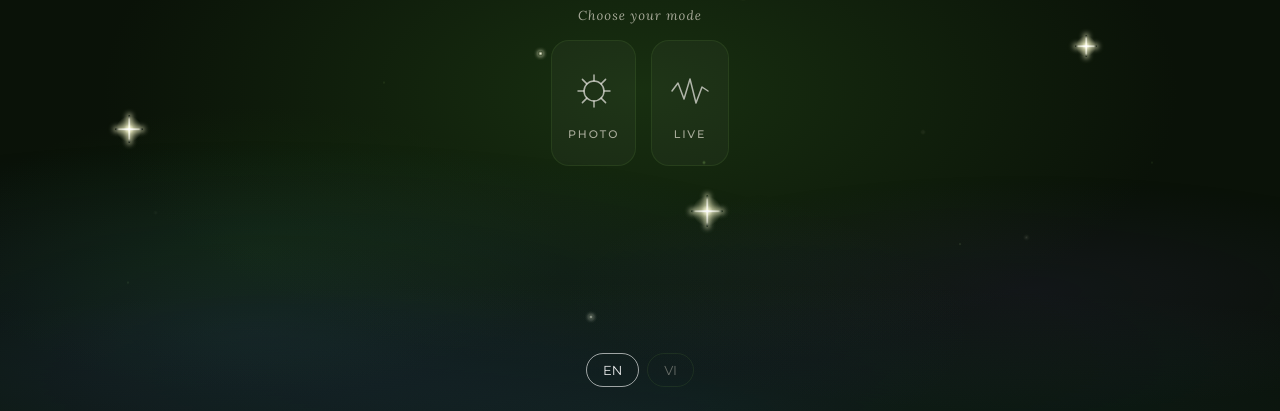
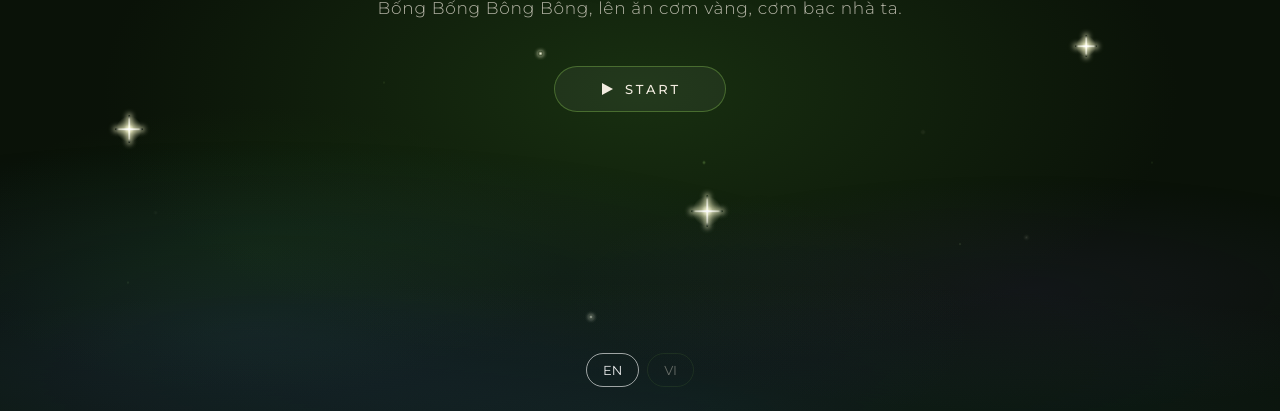
Before and after one commit to phamhuutri108/sound-of-life, a website built with Vite: page index.html in a window 1280 px wide. Shown: the part 389-800 px from the top of the page. Built offline with nearby package versions, Linux system fonts and the light colour scheme.

Commit message:
UI: replace mode cards with Start button; add ghost notes for sparse images
- index.html: replace two mode cards (Photo/Live) with a single Start button;
  hide switchBtn — live mode is invisible but code remains intact
- style.css: add .splash-start-btn styles (pill button, consistent with theme)
- main.js: wire startBtn → selectMode('photo'); remove modeCard listeners
- detection.js: buildPhotoMelody pass 3 — ghost note fill
  * columns with zero real detected notes receive a ghost note every 4 empty
    columns, pitch derived from column average brightness (bright→high, dark→low)
  * ghost notes fire at confidence=0 (minimum velocity ~0.42, subtle)
  * duration = 3× step width so sustained instruments bloom naturally
  * this ensures even sparse/uniform images produce a continuous flowing melody

Co-Authored-By: Claude Sonnet 4.6 <noreply@anthropic.com>

```diff
--- a/index.html
+++ b/index.html
@@ -65,34 +65,13 @@
     <div class="splash-title" id="txt-app-title">Sound of Life</div>
     <div class="splash-subtitle" id="txt-tagline">Bống Bống Bông Bông, lên ăn cơm vàng, cơm bạc nhà ta.</div>
 
-    <!-- Mode cards — directly on splash -->
-    <div class="splash-modes">
-      <div class="splash-mode-label" id="txt-choose-mode">Choose your mode</div>
-      <div class="mode-cards-row">
-        <div class="mode-card" id="modeCardPhoto">
-          <!-- Aperture / shutter icon -->
-          <svg width="44" height="44" viewBox="0 0 44 44" fill="none" stroke="rgba(240,237,232,0.7)" stroke-width="1.5" stroke-linecap="round" stroke-linejoin="round">
-            <circle cx="22" cy="22" r="10"/>
-            <line x1="22" y1="12" x2="22" y2="6"/>
-            <line x1="22" y1="38" x2="22" y2="32"/>
-            <line x1="12" y1="22" x2="6" y2="22"/>
-            <line x1="38" y1="22" x2="32" y2="22"/>
-            <line x1="14.9" y1="14.9" x2="10.4" y2="10.4"/>
-            <line x1="33.6" y1="33.6" x2="29.1" y2="29.1"/>
-            <line x1="29.1" y1="14.9" x2="33.6" y2="10.4"/>
-            <line x1="10.4" y1="33.6" x2="14.9" y2="29.1"/>
-          </svg>
-          <div class="mode-card-title" id="txt-photo-mode">Photo</div>
-        </div>
-        <div class="mode-card" id="modeCardLive">
-          <!-- Waveform / live icon -->
-          <svg width="44" height="44" viewBox="0 0 44 44" fill="none" stroke="rgba(240,237,232,0.7)" stroke-width="1.5" stroke-linecap="round" stroke-linejoin="round">
-            <polyline points="4,22 10,14 16,30 22,10 28,34 34,18 40,22"/>
-          </svg>
-          <div class="mode-card-title" id="txt-live-mode">Live</div>
-        </div>
-      </div>
-    </div>
+    <!-- Single start button -->
+    <button class="splash-start-btn" id="startBtn">
+      <svg width="16" height="16" viewBox="0 0 16 16" fill="currentColor" aria-hidden="true">
+        <polygon points="3,2 14,8 3,14"/>
+      </svg>
+      <span id="txt-start">Start</span>
+    </button>
 
     <div class="splash-lang">
       <button class="lang-btn active" id="langEN">EN</button>
@@ -246,8 +225,8 @@
       </button>
       <input type="file" accept="image/*" id="photoImport" style="display:none">
 
-      <!-- Mode switch -->
-      <button class="toolbar-btn" id="switchBtn">
+      <!-- Mode switch (hidden — live mode is not exposed) -->
+      <button class="toolbar-btn" id="switchBtn" style="display:none">
         <span class="toolbar-btn-icon">
           <svg width="22" height="22" viewBox="0 0 22 22" fill="none" stroke="currentColor" stroke-width="1.8" stroke-linecap="round" stroke-linejoin="round">
             <rect x="3" y="3" width="7" height="7" rx="1.5"/>
--- a/src/detection.js
+++ b/src/detection.js
@@ -211,6 +211,45 @@ export function buildPhotoMelody(staffData, sensitivity, scanSpeed) {
       }
     }
   }
+
+  // Pass 3: ghost note fill.
+  // Columns with zero real detected notes get a subtle ghost note derived from
+  // column brightness: dark column → low pitch, bright column → high pitch.
+  // Ghost notes fire every GHOST_EVERY empty columns so they don't cluster.
+  // They fill melodic gaps so even sparse/uniform images produce flowing music.
+  const W = _photoCacheW;
+  const H = PHOTO_SCAN_H;
+  const GHOST_EVERY = 4; // one ghost note per 4 empty columns
+  const GHOST_DURATION = secPerStep * 3; // 3× step width — enough for sustained instruments
+  let emptyStreak = 0;
+  for (let i = 0; i < N; i++) {
+    const hasRealNote = melody[i].results.some(r => r.isNoteStart);
+    if (hasRealNote) { emptyStreak = 0; continue; }
+    emptyStreak++;
+    if (emptyStreak % GHOST_EVERY !== 0) continue;
+
+    // Compute average brightness for this column from the photo cache
+    const frac = Math.max(0, Math.min(1, melody[i].x / (_photoCacheDispW || W)));
+    const cx   = Math.round(frac * (W - 1));
+    const x0   = Math.max(0, cx - 2), x1 = Math.min(W - 1, cx + 2);
+    let brightSum = 0, brightCnt = 0;
+    for (let y = 0; y < H; y++) {
+      for (let x = x0; x <= x1; x++) {
+        brightSum += _photoCache[y * W + x];
+        brightCnt++;
+      }
+    }
+    const avgBright = brightCnt > 0 ? brightSum / brightCnt : 128;
+
+    // Map brightness → note index: dark (0) = low note (0), bright (255) = high note (M-1)
+    const ni = Math.round((avgBright / 255) * (M - 1));
+    melody[i].results[ni].detected    = true;
+    melody[i].results[ni].isNoteStart = true;
+    melody[i].results[ni].durationSecs = GHOST_DURATION;
+    melody[i].results[ni].confidence  = 0.0; // minimum velocity (~0.42) — subtle
+    melody[i].results[ni].isGhost     = true;
+  }
+
   _photoMelody = melody;
 }
 
--- a/src/main.js
+++ b/src/main.js
@@ -949,9 +949,8 @@ function wireUI() {
   document.getElementById('langEN').addEventListener('click', () => setLanguage('en', { isPlaying, onLangChange: updateA2HSHint }));
   document.getElementById('langVI').addEventListener('click', () => setLanguage('vi', { isPlaying, onLangChange: updateA2HSHint }));
 
-  // Mode select
-  document.getElementById('modeCardPhoto').addEventListener('click', () => selectMode('photo'));
-  document.getElementById('modeCardLive').addEventListener('click', () => selectMode('live'));
+  // Start button (photo mode only — live mode hidden)
+  document.getElementById('startBtn').addEventListener('click', () => selectMode('photo'));
 
   // Top bar
   document.getElementById('backBtn').addEventListener('click', goHome);
--- a/src/style.css
+++ b/src/style.css
@@ -369,6 +369,33 @@ button, .toolbar-btn, .segment-btn, .top-btn {
   color: var(--text-secondary);
   letter-spacing: 0.18em;
   text-transform: uppercase;
+}
+
+/* Start button (replaces mode cards) */
+.splash-start-btn {
+  display: flex;
+  align-items: center;
+  gap: 10px;
+  margin-top: 48px;
+  padding: 14px 44px;
+  border: 1px solid var(--border-active);
+  border-radius: 50px;
+  background: rgba(255, 255, 255, 0.05);
+  color: var(--text-primary);
+  font-family: var(--font-ui);
+  font-size: 13px;
+  font-weight: 500;
+  letter-spacing: 0.22em;
+  text-transform: uppercase;
+  cursor: pointer;
+  -webkit-tap-highlight-color: transparent;
+  transition: background 0.2s, border-color 0.2s;
+  animation: fadeInUp 1.2s ease-out 0.6s both;
+}
+.splash-start-btn:hover,
+.splash-start-btn:active {
+  background: var(--accent-gold-dim);
+  border-color: var(--border-active);
 }
 
 /* ═══════════════════════════════════════
```
